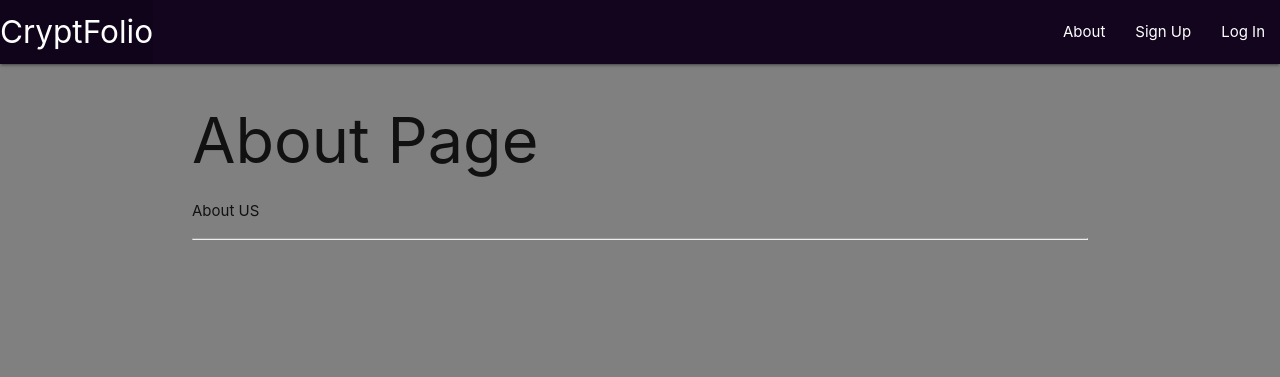
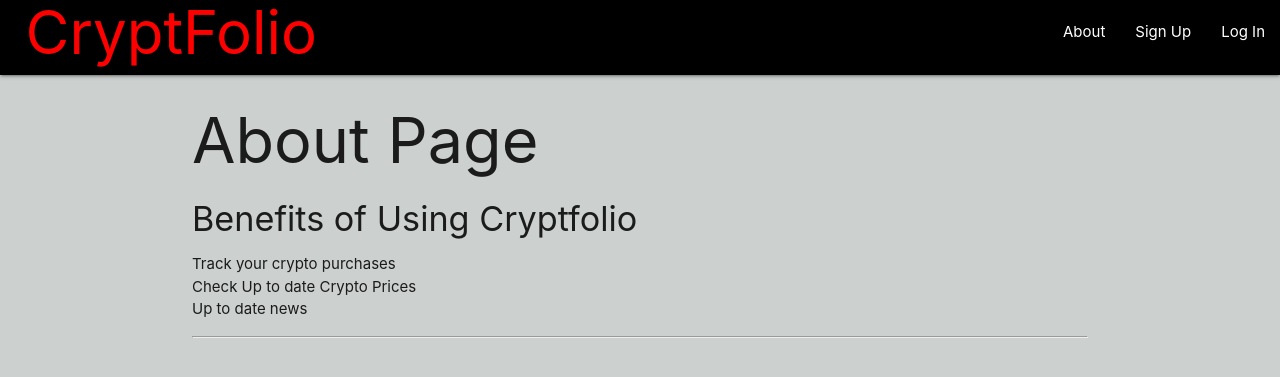
Before and after one commit to kevcoder247/cryptfolio, a Django app: page /about/ in a window 1280 px wide. Shown: the top 377 px of the page. Run offline with Django 4.2, Linux system fonts and the light colour scheme.

Commit message:
css added

```diff
--- a/main_app/models.py
+++ b/main_app/models.py
@@ -6,8 +6,8 @@ from django.contrib.auth.models import User
 class Crypto(models.Model):
     name = models.CharField(max_length=100)
     price = models.IntegerField()
-    rank = models.IntegerField()
-
+    qty = models.IntegerField()
+    date = models.CharField(max_length=20)
     user = models.ForeignKey(User, on_delete=models.CASCADE)
 
     def __str__(self):
--- a/main_app/static/css/style.css
+++ b/main_app/static/css/style.css
@@ -1,10 +1,17 @@
 body{
-    background-color: grey;
-}
-.navBar{
-    background-color:#12051d;
+    background-color: rgb(204, 208, 206);
 }
 
-.page-footer{
-    background-color:#12051d;
+nav{
+    background-color: black;
+    height: 75px;
 }
+nav .brand-logo{
+    color: red;
+    padding-left: 2%;
+    font-size: 60px;
+}
+
+nav ul li a{
+    font: 2rem;
+}
--- a/main_app/templates/about.html
+++ b/main_app/templates/about.html
@@ -1,6 +1,12 @@
 {% extends 'base.html'%}
 {%block content%}
 <h1>About Page</h1>
-<p>About US</p>
+
+<h4>Benefits of Using Cryptfolio</h4>
+<ul>
+    <li>Track your crypto purchases</li>
+    <li>Check Up to date Crypto Prices</li>
+    <li>Up to date news</li>
+</ul>
 <hr>
 {%endblock%}
--- a/main_app/templates/base.html
+++ b/main_app/templates/base.html
@@ -3,11 +3,12 @@
 <html lang="en">
 
 <head>
+
     <meta charset="UTF-8" />
     <meta name="viewport" content="width=device-width, initial-scale=1.0" />
     <meta http-equiv="X-UA-Compatible" content="ie=edge" />
+    <link rel="stylesheet" href="https://cdnjs.cloudflare.com/ajax/libs/materialize/1.0.0/css/materialize.min.css" />
     <link rel="stylesheet" href="{%static 'css/style.css'%}">
-    <link rel="stylesheet" href="https://cdnjs.cloudflare.com/ajax/libs/materialize/1.0.0/css/materialize.min.css" />
     <title>Welcome to Cryptfolio | Home</title>
 
 </head>
--- a/main_app/templates/cryptos/detail.html
+++ b/main_app/templates/cryptos/detail.html
@@ -4,7 +4,8 @@
     <div class="card-content">
         <span class="card-title">{{crypto.name}}</span>
         <p>Price: {{crypto.price}}</p>
-        <p>Rank: {{crypto.rank}}</p>
+        <p>Qty: {{crypto.qty}}</p>
+        <p>Date: {{crypto.date}}</p>
     </div>
     <div class="card-action">
         <a href="{% url 'crypto_update' crypto.id %}">Edit</a>
--- a/main_app/templates/cryptos/index.html
+++ b/main_app/templates/cryptos/index.html
@@ -6,7 +6,7 @@
         <div class="card-content">
             <span class="card-title">{{crypto.name}}</span>
             <p>Price: ${{crypto.price}}</p>
-            <p>Rank: #{{crypto.rank}}</p>
+            <p>Qty: #{{crypto.qty}}</p>
         </div>
     </a>
 </div>
--- a/main_app/templates/home.html
+++ b/main_app/templates/home.html
@@ -1,6 +1,7 @@
 {% extends 'base.html'%}
 {%block content%}
 <h1>Home Page</h1>
-<p>Welcome to Cryptfolio</p>
+<h4>Welcome to Cryptfolio</h4>
+<p>Sign Up and begin tracking your crypto purchases</p>
 <hr>
 {%endblock%}
--- a/main_app/views.py
+++ b/main_app/views.py
@@ -38,6 +38,7 @@ cryptos =[
     Crypto('Shiba Inu', '$0.000010', 10),
     ]
 '''
+
 @login_required
 def crypto_index(request):
     cryptos = Crypto.objects.filter(user=request.user)
@@ -52,7 +53,7 @@ def crypto_detail(request, crypto_id):
 #CUD Class Bases Views
 class CryptoCreate(LoginRequiredMixin, CreateView):
     model = Crypto
-    fields = '__all__'
+    fields = ['name', 'price', 'qty',  'date']
 
     def form_valid(self, form):
         form.instance.user = self.request.user
@@ -62,7 +63,7 @@ class CryptoCreate(LoginRequiredMixin, CreateView):
 
 class CryptoUpdate(LoginRequiredMixin, UpdateView):
     model = Crypto
-    fields = ['price', 'rank']
+    fields = ['price', 'qty']
 
 
 class CryptoDelete(LoginRequiredMixin, DeleteView):
```
Also changed, not shown: main_app/migrations/0003_rename_rank_crypto_qty.py (added), main_app/migrations/0004_crypto_date.py (added).
